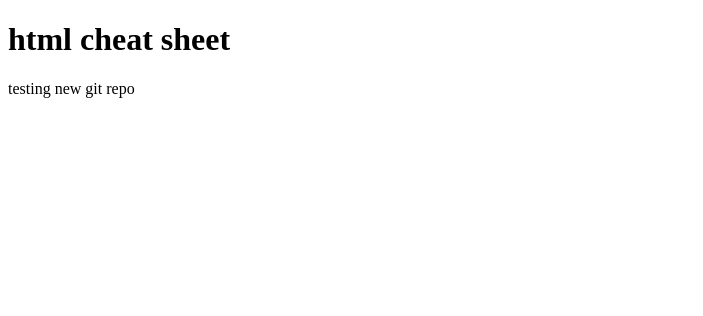
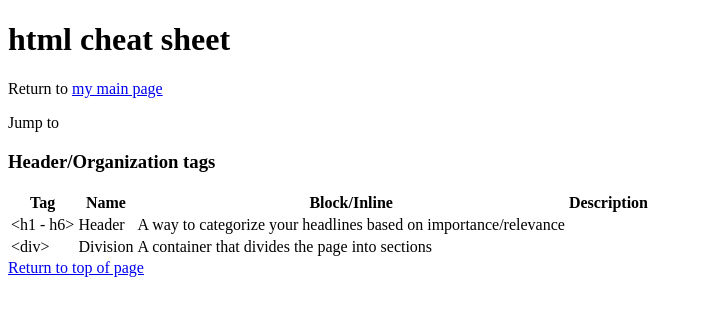
Before and after one commit to tedosuji/cheatsheet, a plain HTML site: page index.html in a window 1280 px wide. Shown: the whole page, without its empty margins (0-703 px from the left). Drawn offline with Linux system fonts and the light colour scheme.

Commit message:
testing table push for cheat sheet
no css yet

```diff
--- a/index.html
+++ b/index.html
@@ -9,10 +9,37 @@
 </head>
 <body>
     <header>
-        <h1>html cheat sheet</h1>
+        <h1 id="top">html cheat sheet</h1>
+        <nav>
+            <p>Return to <a href="/">my main page</a></p>
+            <p>Jump to </p>
+        </nav>
     </header>
     <main>
-        <p>testing new git repo</p>
+        <h3>Header/Organization tags</h3>
+        <table>
+            <thead>
+                <th>Tag</th>
+                <th>Name</th>
+                <th>Block/Inline</th>
+                <th>Description</th>
+            </thead>
+            <tbody>
+                <tr>
+                    <td><span class='code'>&lt;h1 - h6&gt;</span></td>
+                    <td>Header</td>
+                    <td>A way to categorize your headlines based on importance/relevance</td>
+                </tr>
+                <tr>
+                    <td><span class='code'>&lt;div&gt;</span></td>
+                    <td>Division</td>
+                    <td>A container that divides the page into sections</td>
+                </tr>
+            </tbody>
+        </table>
     </main>
+    <footer>
+        <a href="#top">Return to top of page</a>
+    </footer>
 </body>
 </html>
```
